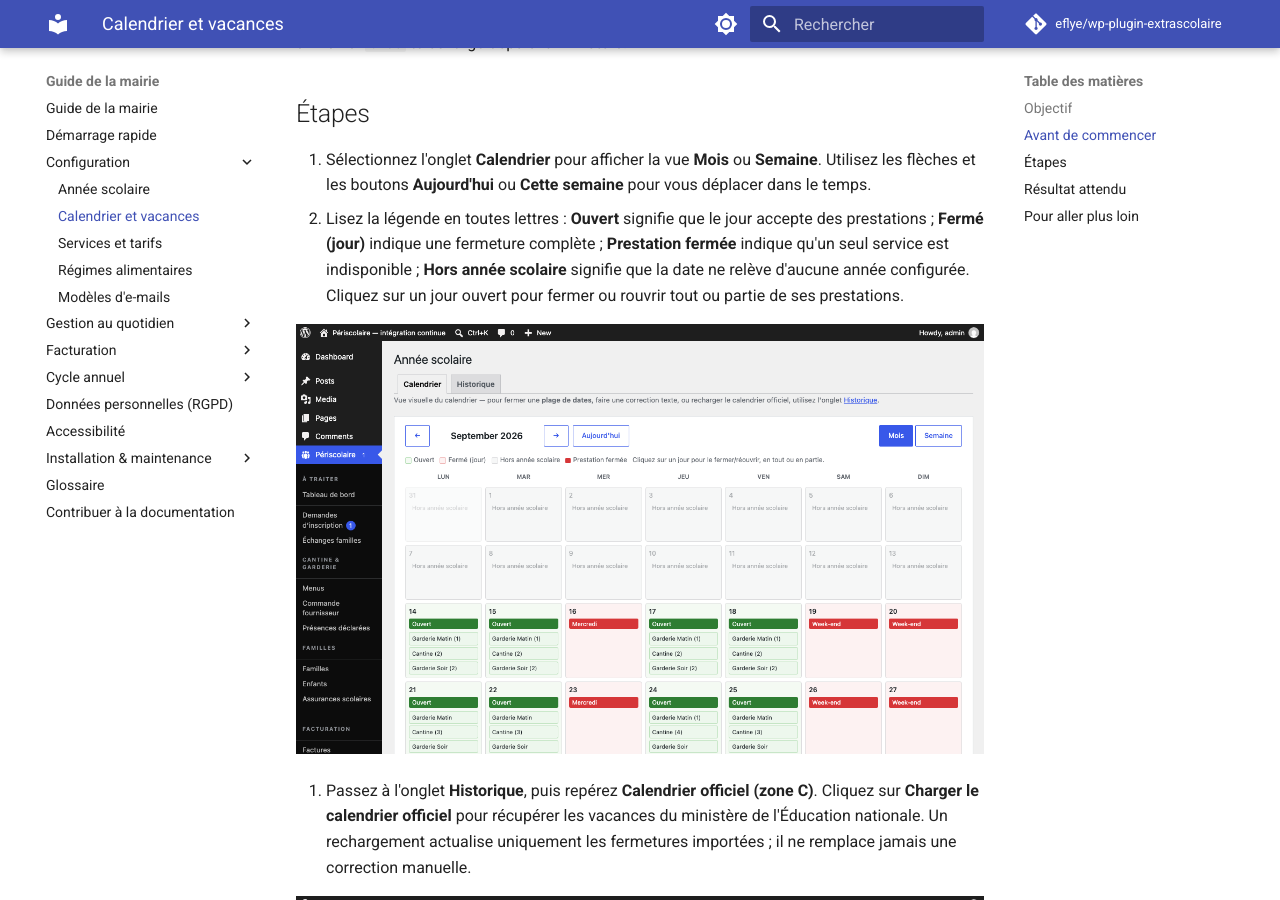
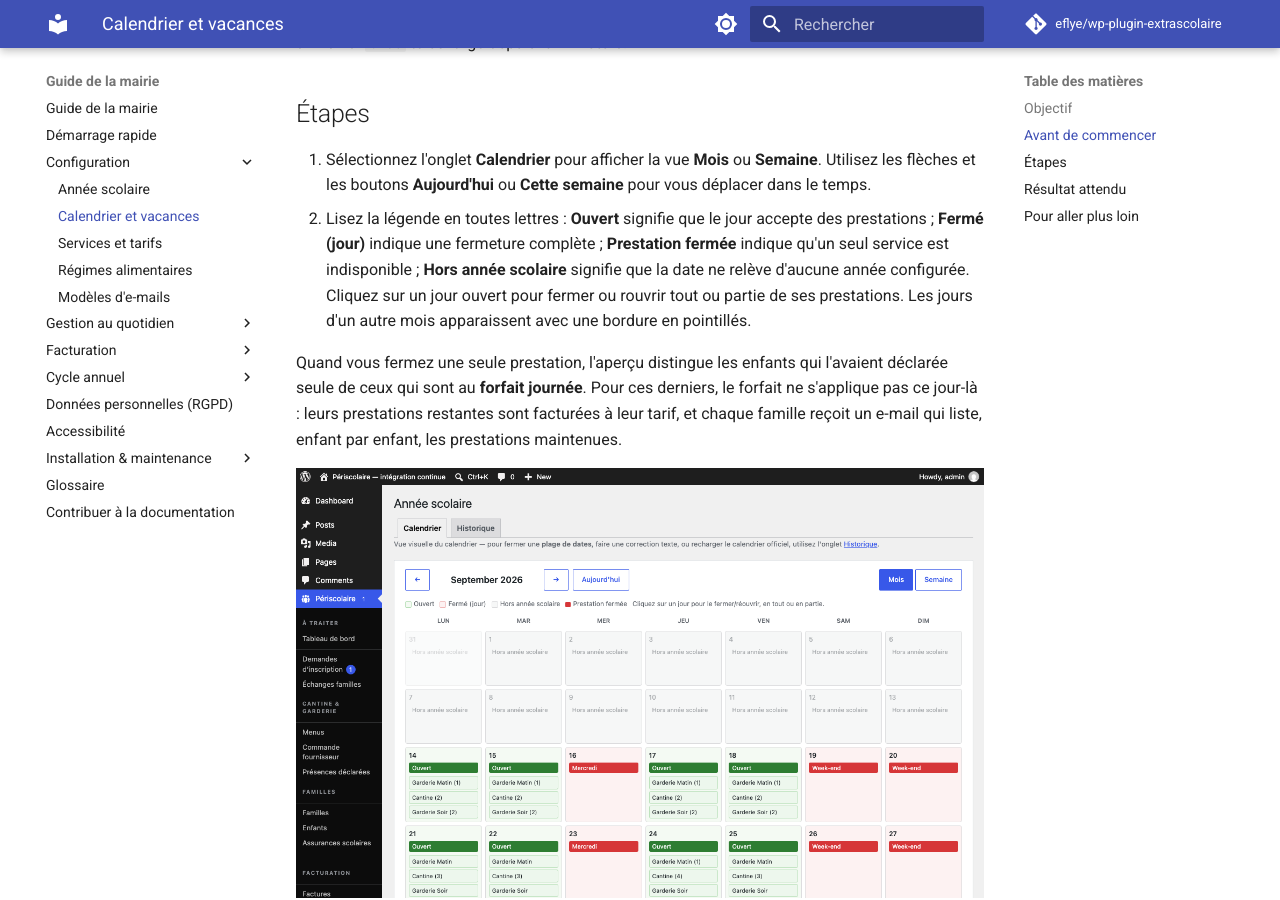
Before and after one commit to eflye/wp-plugin-extrascolaire, an MkDocs documentation site: the page built from documentation/configuration/calendrier-vacances.md, in a window 1280 px wide and 900 px high, scrolled down 442 px. Built offline with MkDocs 1.6.1 and Material for MkDocs 9.7.7, drawn with Linux system fonts in a browser that asks for light colours; comment, search, counter and statistics services are not loaded; some of the changed text lies outside the part shown.

Commit message:
docs(calendrier): fermeture d'une prestation et forfait ; TODO P3-01 second lot
Co-Authored-By: Claude Opus 5.5 <noreply@anthropic.com>
Claude-Session: https://claude.ai/code/session_01NUknn5V2uYE87AKNARM7tY

```diff
--- a/documentation/configuration/calendrier-vacances.md
+++ b/documentation/configuration/calendrier-vacances.md
@@ -11,7 +11,9 @@ Ouvrez **Périscolaire › Année scolaire** avec un rôle de gestion. Activez e
 ## Étapes
 
 1. Sélectionnez l'onglet **Calendrier** pour afficher la vue **Mois** ou **Semaine**. Utilisez les flèches et les boutons **Aujourd'hui** ou **Cette semaine** pour vous déplacer dans le temps.
-2. Lisez la légende en toutes lettres : **Ouvert** signifie que le jour accepte des prestations ; **Fermé (jour)** indique une fermeture complète ; **Prestation fermée** indique qu'un seul service est indisponible ; **Hors année scolaire** signifie que la date ne relève d'aucune année configurée. Cliquez sur un jour ouvert pour fermer ou rouvrir tout ou partie de ses prestations.
+2. Lisez la légende en toutes lettres : **Ouvert** signifie que le jour accepte des prestations ; **Fermé (jour)** indique une fermeture complète ; **Prestation fermée** indique qu'un seul service est indisponible ; **Hors année scolaire** signifie que la date ne relève d'aucune année configurée. Cliquez sur un jour ouvert pour fermer ou rouvrir tout ou partie de ses prestations. Les jours d'un autre mois apparaissent avec une bordure en pointillés.
+
+   Quand vous fermez une seule prestation, l'aperçu distingue les enfants qui l'avaient déclarée seule de ceux qui sont au **forfait journée**. Pour ces derniers, le forfait ne s'applique pas ce jour-là : leurs prestations restantes sont facturées à leur tarif, et chaque famille reçoit un e-mail qui liste, enfant par enfant, les prestations maintenues.
 
    ![Vue mensuelle du calendrier avec les jours ouverts, les jours fermés, les prestations fermées et les dates hors année scolaire](../assets/screenshots/calendrier-vue-mois.png)
 
@@ -27,7 +29,7 @@ Ouvrez **Périscolaire › Année scolaire** avec un rôle de gestion. Activez e
 5. Pour fermer exceptionnellement un jour ou une période, restez dans **Historique** et utilisez **Corriger un jour manuellement**. Renseignez **Fermer du**, laissez **Au (optionnel)** vide pour un seul jour ou indiquez une date de fin, ajoutez un **Motif**, puis cliquez sur **Fermer**.
 
    !!! warning
-       Si des inscriptions existent sur la période, la fermeture les supprimera et les familles concernées recevront un e-mail. Vérifiez la liste proposée dans **Confirmation nécessaire** avant de cliquer sur **Confirmer la fermeture**.
+       Si des inscriptions existent sur la période, elles ne seront ni assurées ni facturées, et les familles concernées recevront un e-mail listant les prestations de leur enfant. Vérifiez la liste proposée dans **Confirmation nécessaire** avant de cliquer sur **Confirmer la fermeture**.
 
 6. Pour annuler une fermeture ponctuelle, renseignez la date dans **Réouvrir le**, puis cliquez sur **Réouvrir ce jour**. Le jour redevient ouvert, sauf s'il est exclu par les vacances ou les jours fériés de l'année scolaire.
 
```
Also changed, not shown: TODO.md (+3 -3 lines), docs/contrats-planning.md (+3 -1 lines).
